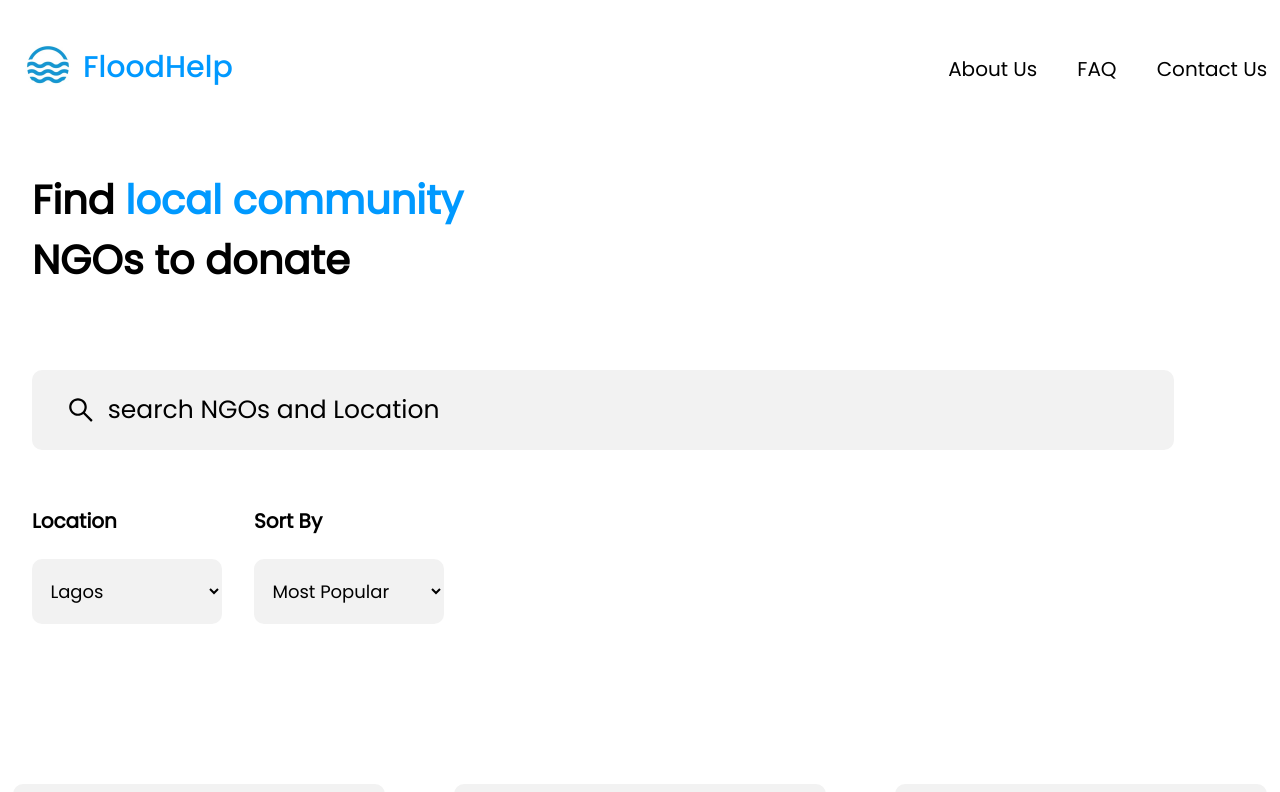
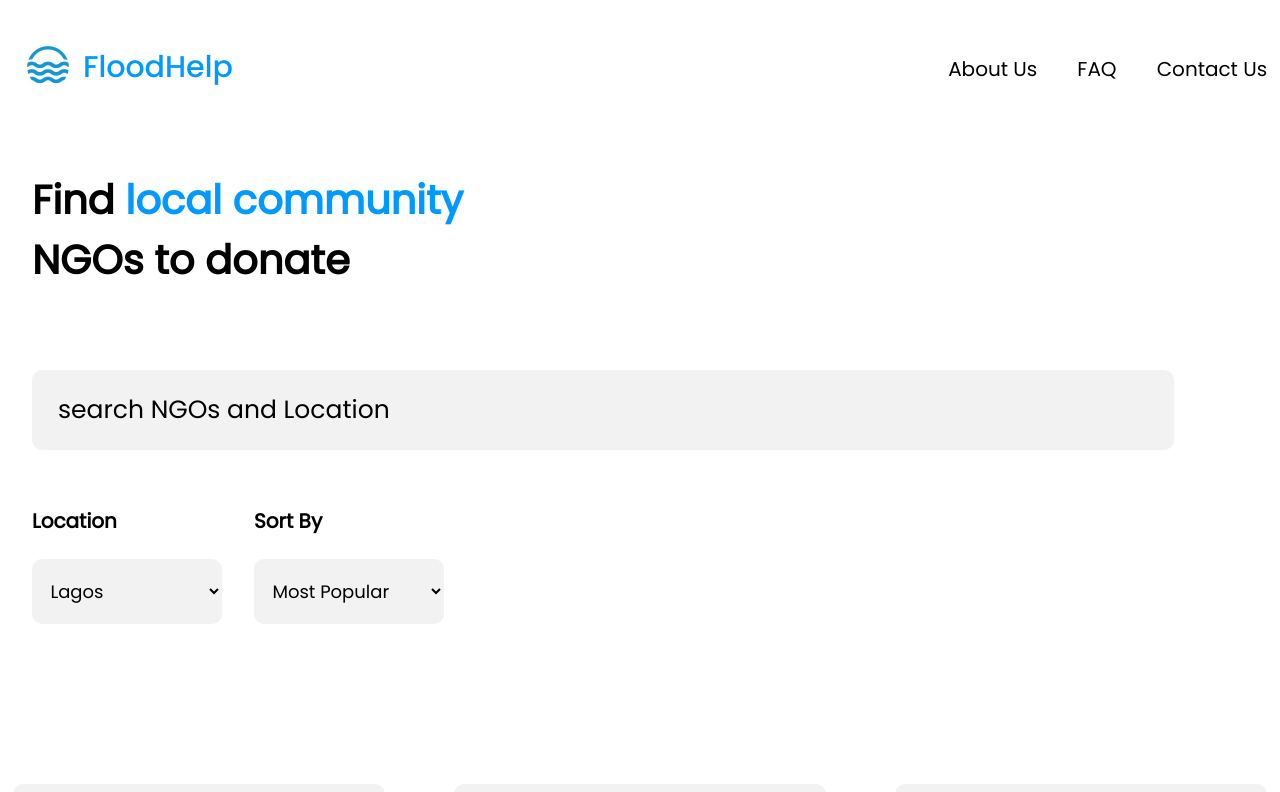
Before and after one commit to bitbender1010/FloodHelp-Beta, a React (Create React App) app: page /donation in a window 1280 px wide. Shown: the top 792 px of the page. Built offline with nearby package versions, Linux system fonts and the light colour scheme.

Commit message:
Removed dependency causing error

```diff
--- a/src/Pages/Donation.tsx
+++ b/src/Pages/Donation.tsx
@@ -1,6 +1,6 @@
 import Nav from "../components/nav";
 import "../styles/donation.css";
-import { AiOutlineSearch } from "react-icons/ai";
+// import { AiOutlineSearch } from "react-icons/ai";
 import { BsFillFlagFill } from "react-icons/bs";
 import Footer from "../components/footer";
 import Register from "../components/register";
@@ -16,7 +16,7 @@ const Donation = () => {
 
 
         <div className="input">
-          <AiOutlineSearch className="dIcon" />
+          {/* <AiOutlineSearch className="dIcon" /> */}
           <input type="text" placeholder="search NGOs and Location"/>
         </div>
 
```
